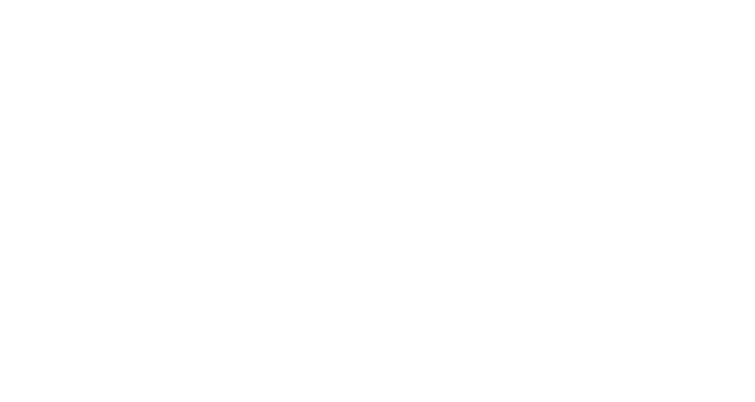
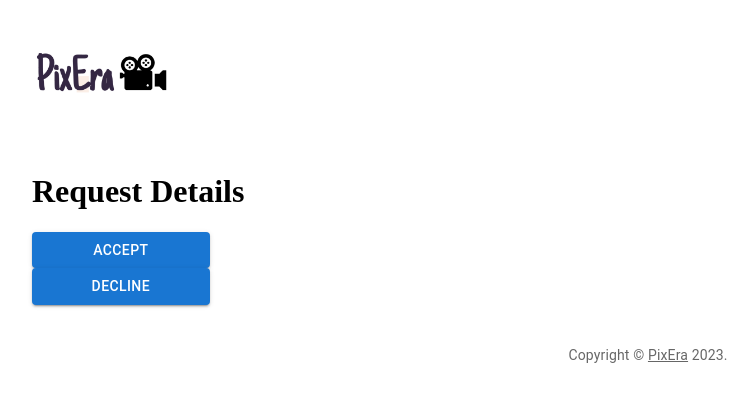
Before and after one commit to Pistonamey/cse3311_frontend, a React (Create React App) app: page /1/proposal in a window 1280 px wide. Before the commit this address had no page. Shown: the top 402 px of the page, without its empty margins (0-755 px from the left). Built offline with nearby package versions, Linux system fonts and the light colour scheme.

Commit message:
fixing stuff

```diff
--- a/src/App.js
+++ b/src/App.js
@@ -4,6 +4,7 @@ import Home from './pages/Home';
 import Photographer from './pages/Photographer';
 import Booking from './pages/Booking';
 import RequestBooking from './pages/RequestBooking';
+import Proposal from './pages/Proposal';
 
 // Import individual page components
 import Login from './pages/Login';
@@ -167,6 +168,11 @@ function App() {
               element={<RequestBooking />}
               />
 
+              <Route
+              path="/:name/proposal"
+              element={<Proposal />}
+              />
+
             {/*add pages here*/}
             <Route
               path="/filtered"
--- a/src/pages/Booking.jsx
+++ b/src/pages/Booking.jsx
@@ -52,7 +52,7 @@ function BookingDialog(props) {
               'Content-Type': 'application/json',
               'Authorization': `Bearer ${token}`
           },
-          body: JSON.stringify(name)
+          body: JSON.stringify({ name })
       })
       .then(resp => {
           if (resp.status === 404) {
@@ -71,7 +71,7 @@ function BookingDialog(props) {
   && quote.eTime.length > 0
   && quote.type.length > 0
   && quote.location.length > 0
-  && quote.sDay < quote.eDay && quote.sTime < quote.eTime;
+  && quote.sDay < quote.eDay;
 
   return (
       <Dialog onClose={handleClose} open={open}>
--- /dev/null
+++ b/src/pages/Proposal.jsx
@@ -0,0 +1,86 @@
+import React, { useState } from 'react';
+import Link from '@mui/material/Link';
+import Grid from '@mui/material/Grid';
+import Container from '@mui/material/Container';
+import TextField from '@mui/material/TextField';
+import Button from '@mui/material/Button';
+import Typography from '@mui/material/Typography';
+
+import Cookies from 'js-cookie'
+import { useParams } from 'react-router-dom';
+
+function Copyright(props) {
+    return (
+      <Typography variant="body2" color="text.secondary" align="center" {...props}>
+        {'Copyright © '}
+        <Link color="inherit" href="/home">
+          PixEra
+        </Link>{' '}
+        {new Date().getFullYear()}
+        {'.'}
+      </Typography>
+    );
+}
+
+
+function Proposal() {
+    const logo = { id: 6, url: '/data/photos/pixera_logo.png', alt: 'Photo 5' }
+    const [email, setEmail] = useState('');
+
+    const name = useParams().name;
+
+    const handleEmailChange = (e) => {
+        setEmail(e.target.value);
+    };
+
+    const AcceptRequest = async () => {
+        const token = Cookies.get('token')
+        const name = useParams().name;
+        console.log(name)
+        fetch(`/${name}/proposal`, {
+              method: 'POST',
+              headers: {
+                  'Content-Type': 'application/json',
+                  'Authorization': `Bearer ${token}`
+              },
+              body: JSON.stringify({ name })
+            })
+          .then(resp => {
+              if (resp.status === 404) {
+                  alert("ERROR: sending request");
+              }
+              else if (resp.status === 200) {
+                  alert("Thank you for booking with PixEra! Your request was submitted!")
+              } else {
+                  alert("This didn't work")
+              }})}
+
+
+return (
+    <Container component="main" maxWidth="s">
+        <div>
+            <img src={logo.url} alt="" width="140px" height="140px" />
+            <h1>Request Details</h1>
+            {/* display request details here */}
+            <Grid container justifyContent="flex-middle">
+                <Grid item>
+                    <Link href="/home" variant="body2">
+                    <Button type="submit" variant="contained" fullWidth onClick={AcceptRequest}>
+                    Accept
+                    </Button>
+                    </Link>
+
+                    <Link href="/home" variant="body2">
+                    <Button type="submit" variant="contained" fullWidth>
+                    Decline
+                    </Button>
+                    </Link>
+                </Grid>
+            </Grid>
+        </div>
+        <Copyright sx={{ mt: 5 }} />
+    </Container>
+);
+}
+
+export default Proposal;
--- a/src/pages/RequestBooking.jsx
+++ b/src/pages/RequestBooking.jsx
@@ -4,6 +4,7 @@ import Grid from '@mui/material/Grid';
 import Container from '@mui/material/Container';
 import Button from '@mui/material/Button';
 import Typography from '@mui/material/Typography';
+import Cookies from 'js-cookie'
 
 function Copyright(props) {
     return (
```
